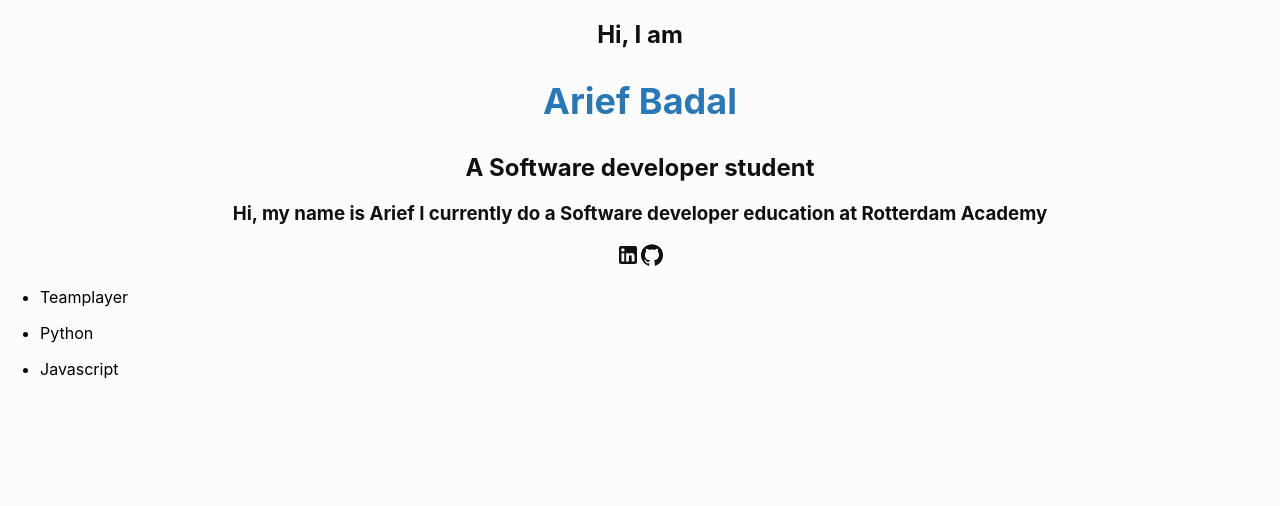
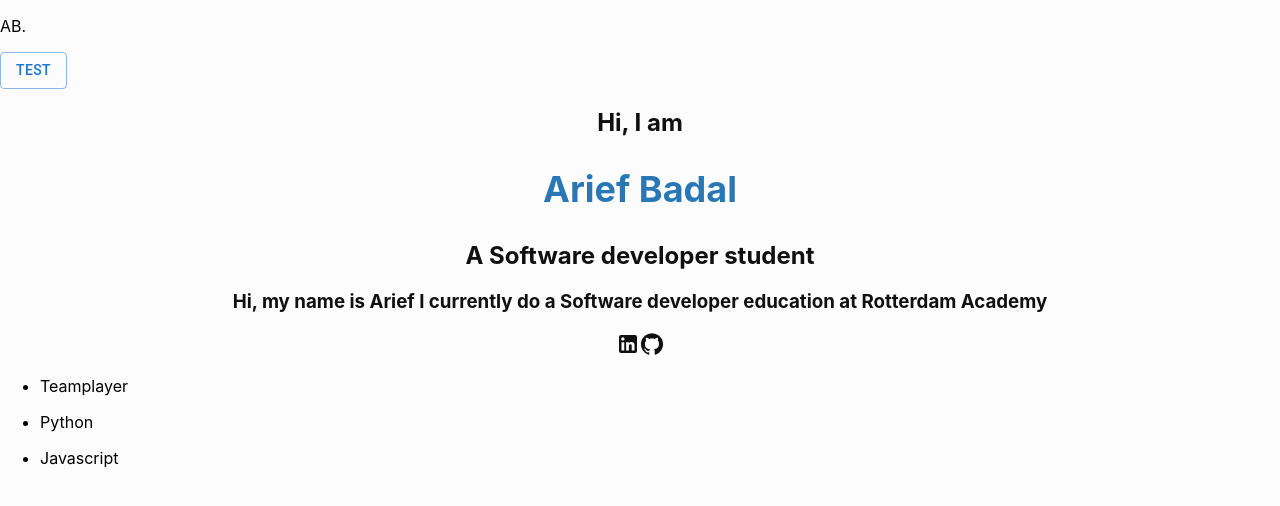
Before and after one commit to AriefBadal23/portofolio-website, a React (Create React App) app: page / in a window 1280 px wide. Shown: the top 506 px of the page. Built offline with nearby package versions, Linux system fonts and the light colour scheme.

Commit message:
import header component

```diff
--- a/src/App.js
+++ b/src/App.js
@@ -1,11 +1,13 @@
 import './App.css';
 import About from './components/About/About';
 import Skills from './components/Skills/Skills';
+import Header from './components/header/header';
 
 // about details tonen op scherm 26-okt
 function App() {
   return (
     <div className='App'>
+      <Header/>
       <About/>
       <Skills/>
     </div>
```
